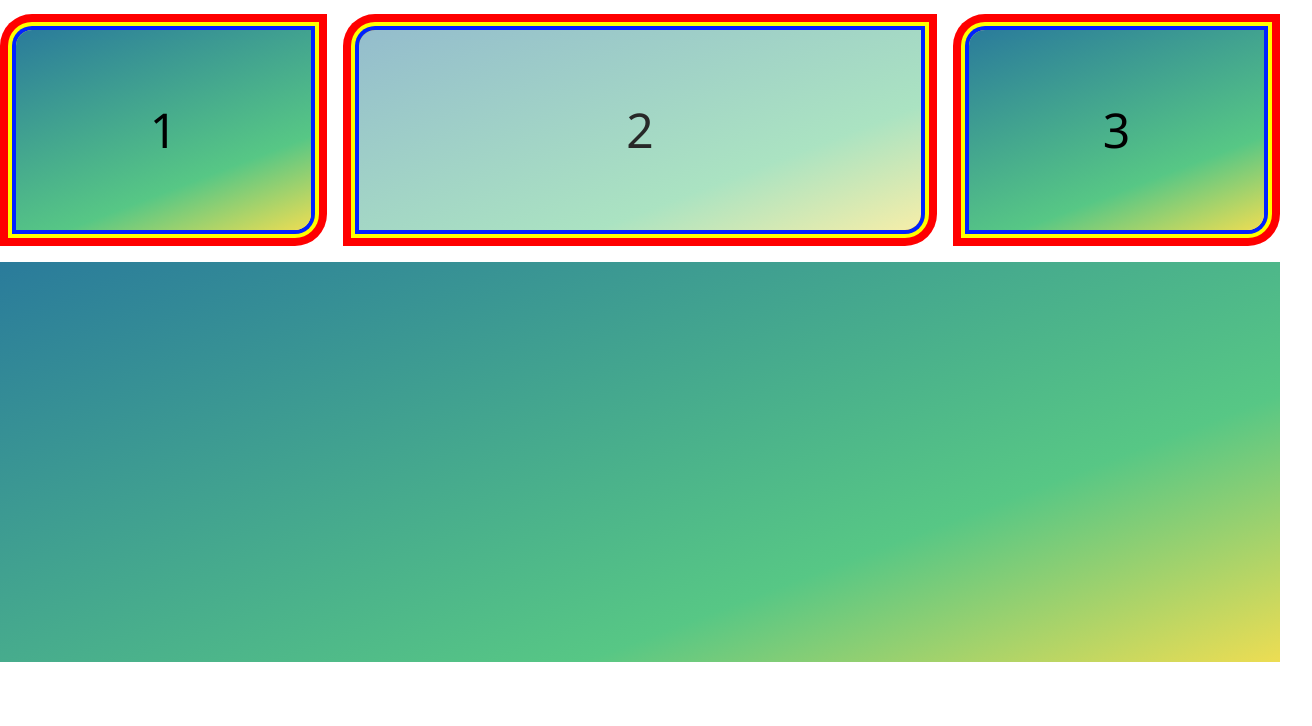
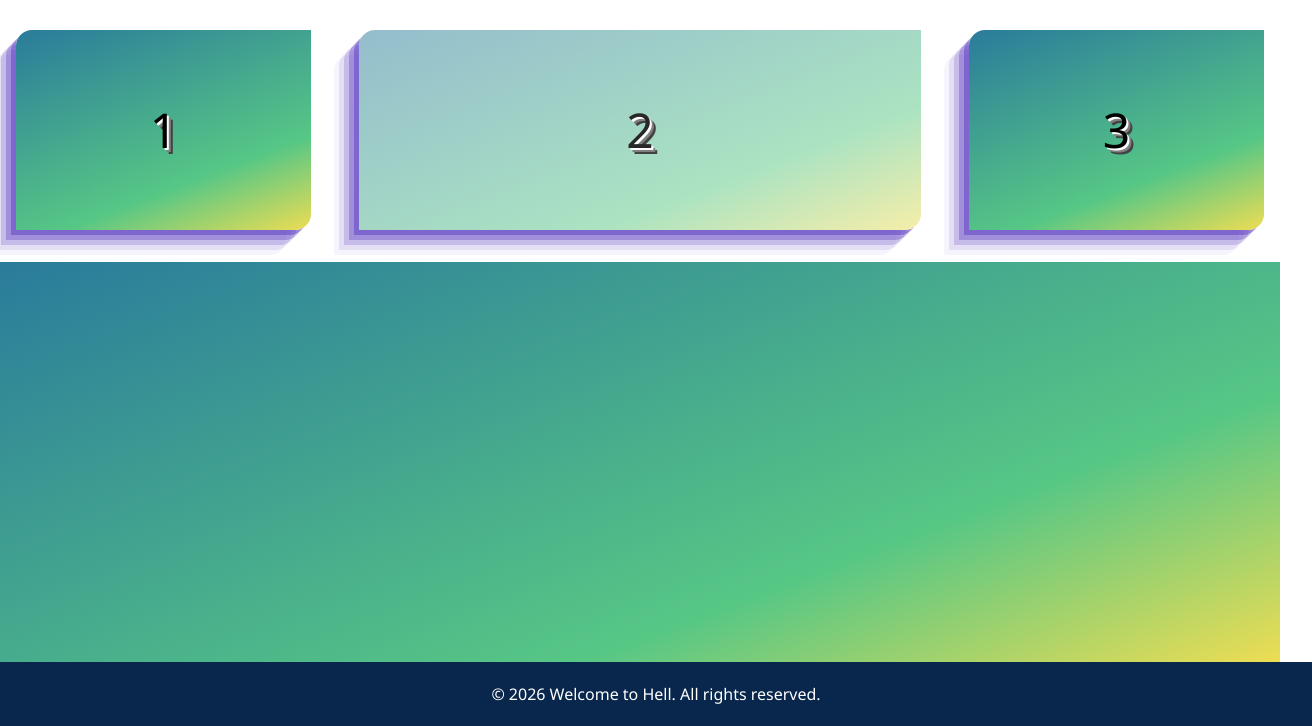
Before and after one commit to cmdtrwd/WK01-Hell, a plain HTML site: page home.html in a window 1280 px wide. Shown: the part 853-1579 px from the top of the page, 1312 px wide, since content can reach past the window. Before the commit the page ends 1515 px from the top, so only its background shows below. Drawn offline with Linux system fonts and the light colour scheme.

Commit message:
text-shadow

```diff
--- a/home.css
+++ b/home.css
@@ -79,12 +79,17 @@ header {
         justify-content: center;
         align-items: center;
         border-radius: 16px 0px 16px 0px;
-        box-shadow: 0px 0px 0px 4px rgb(1, 34, 255),
-         0px 0px 0px 8px yellow,
-         0px 0px 0px 16px red;
+        box-shadow: -5px 5px 0 rgba(76, 40, 187, 0.4),
+            -10px 10px 0 rgba(76, 40, 187, 0.3),
+            -15px 15px 0 rgba(76, 40, 187, 0.2),
+            -20px 20px 0 rgba(76, 40, 187, 0.1),
+            -25px 25px 0 rgba(76, 40, 187, 0.05);
 
         h1 {
             font-size: 3rem;
+            text-shadow: 2px 2px 0 white,
+            4px 4px 0 grey,
+            6px 6px 0 rgb(66, 66, 66);
         }
     }
 
@@ -103,3 +108,14 @@ header {
     background: #2A7B9B;
     background: linear-gradient(159deg, rgba(42, 123, 155, 1) 0%, rgba(87, 199, 133, 1) 70%, rgba(237, 221, 83, 1) 100%);
 }
+
+footer {
+    width: 100%;
+    padding: 24px 16px;
+    background-color: rgb(9, 39, 76);
+
+    p {
+        text-align: center;
+        color: white;
+    }
+}
--- a/home.html
+++ b/home.html
@@ -48,6 +48,10 @@
     <section class="gradient-container">
 
     </section>
+
+    <footer>
+        <p>&copy; 2026 Welcome to Hell. All rights reserved.</p>
+    </footer>
 </body>
 
 </html>
```
